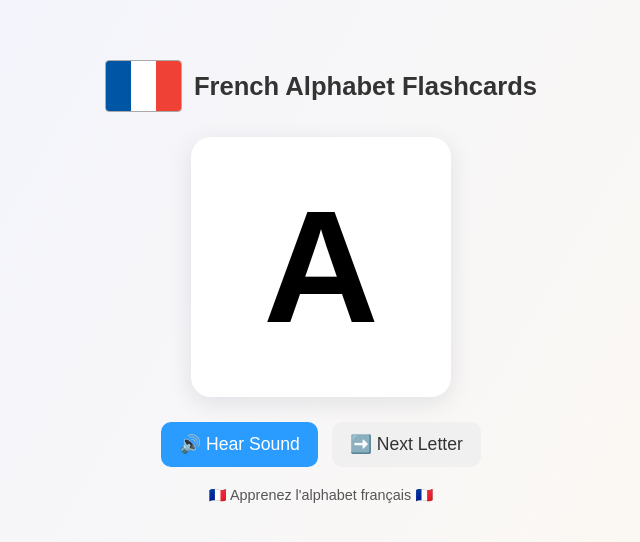
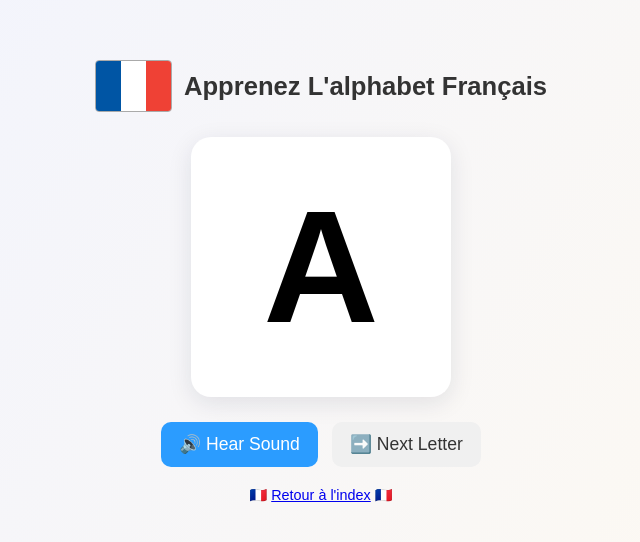
Before and after one commit to KevApprend/alphabet, a plain HTML site: page index.html in a window 1280 px wide. Shown: the part 118-660 px from the top of the page, without its empty margins (319-959 px from the left). Drawn offline with Linux system fonts and the light colour scheme.

Commit message:
Minor changes

```diff
--- a/index.html
+++ b/index.html
@@ -112,7 +112,7 @@
       <div class="white"></div>
       <div class="red"></div>
     </div>
-    <div id="title">French Alphabet Flashcards</div>
+    <div id="title">Apprenez L'alphabet Français</div>
   </header>
 
   <div id="card" aria-live="polite">A</div>
@@ -122,7 +122,7 @@
     <button id="nextBtn">➡️ Next Letter</button>
   </div>
 
-  <footer>🇫🇷 Apprenez l'alphabet français 🇫🇷</footer>
+  <footer>🇫🇷 <a href="https://kevapprend.github.io/" rel="noopener">Retour à l'index</a> 🇫🇷</footer>
 </main>
 
 <script>
```
